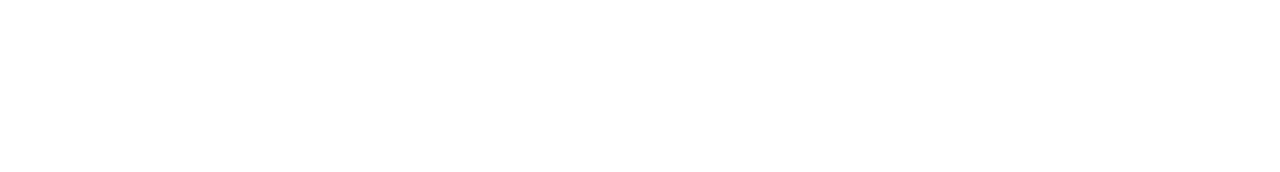
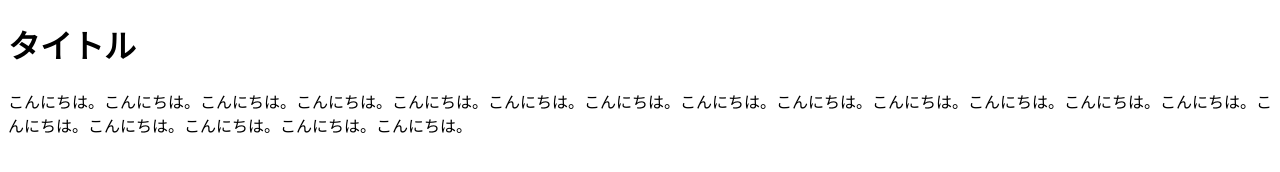
Before and after one commit to okapeeokapee/Responsive-web-design, a plain HTML site: page index.html in a window 1280 px wide. Drawn offline with Linux system fonts and the light colour scheme.

Commit message:
viewport device-wodth

```diff
--- a/index.html
+++ b/index.html
@@ -2,11 +2,12 @@
 <html lang="ja">
 <head>
   <meta charset="UTF-8">
-  <meta name="viewport" content="width=, initial-scale=1.0">
+  <meta name="viewport" content="width=device-width, initial-scale=1.0">
   <title>Responsive web design</title>
   <link rel="stylesheet" href="css/styles.css">
 </head>
 <body>
-
+  <h1>タイトル</h1>
+  <p>こんにちは。こんにちは。こんにちは。こんにちは。こんにちは。こんにちは。こんにちは。こんにちは。こんにちは。こんにちは。こんにちは。こんにちは。こんにちは。こんにちは。こんにちは。こんにちは。こんにちは。こんにちは。</p>
 </body>
 </html>
```
